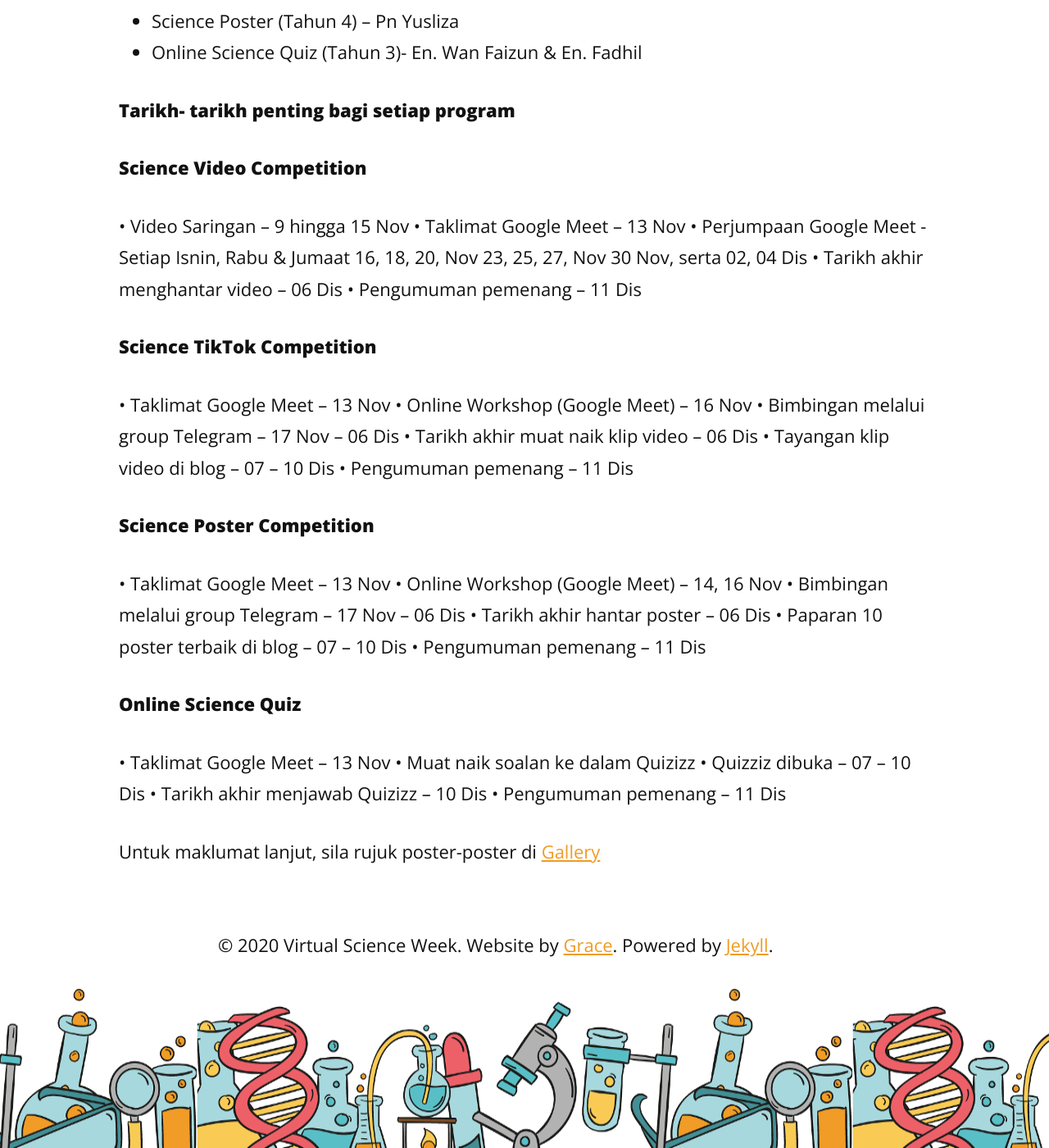
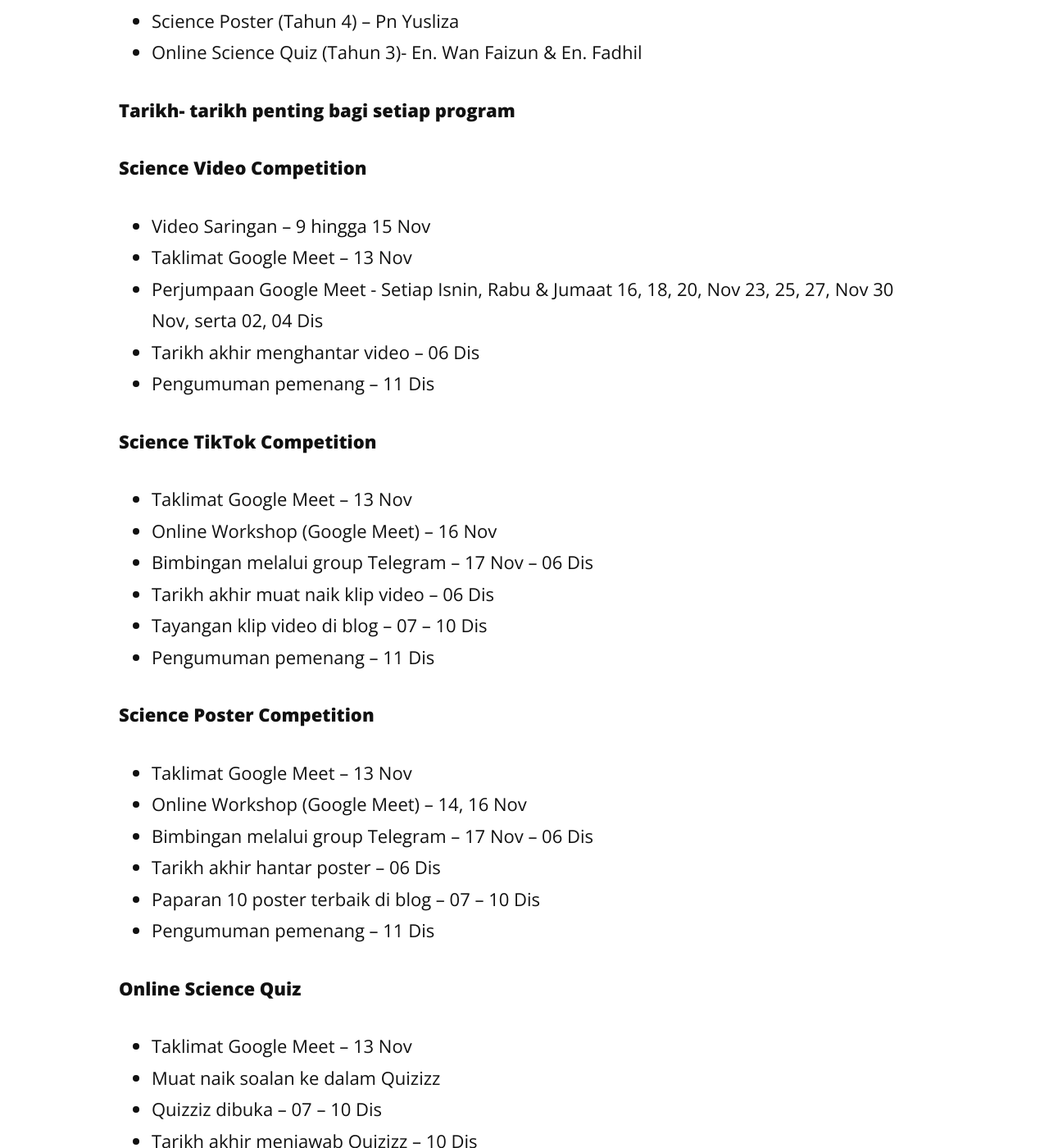
Before and after one commit to evangelistagrace/VSW2020, a Jekyll site: the page built from about.md, in a window 1280 px wide and 1400 px high, scrolled down 2052 px. Shown: the whole window at 82% size. Built offline with Jekyll 4.4.1, drawn with Linux system fonts in a browser that asks for light colours; nearby versions of some CDN libraries; some of the changed text lies outside the part shown.

Commit message:
Update about.md

```diff
--- a/about.md
+++ b/about.md
@@ -35,39 +35,36 @@
 
 __Science Video Competition__
 
-•	Video Saringan – 9 hingga 15 Nov
-•	Taklimat Google Meet – 13 Nov
-•	Perjumpaan Google Meet  - Setiap Isnin, Rabu & Jumaat
+- Video Saringan – 9 hingga 15 Nov
+- Taklimat Google Meet – 13 Nov
+- Perjumpaan Google Meet  - Setiap Isnin, Rabu & Jumaat
 16, 18, 20, Nov
 23, 25, 27, Nov
 30 Nov, serta 02, 04 Dis
-•	Tarikh akhir menghantar video – 06 Dis
-•	Pengumuman pemenang – 11 Dis
+- Tarikh akhir menghantar video – 06 Dis
+- Pengumuman pemenang – 11 Dis
 
 __Science TikTok Competition__
-
-•	Taklimat Google Meet – 13 Nov
-•	Online Workshop (Google Meet) – 16 Nov
-•	Bimbingan melalui group Telegram – 17 Nov – 06 Dis
-•	Tarikh akhir muat naik klip video – 06 Dis
-•	Tayangan klip video di blog – 07 – 10 Dis
-•	Pengumuman pemenang – 11 Dis
+- Taklimat Google Meet – 13 Nov
+- Online Workshop (Google Meet) – 16 Nov
+- Bimbingan melalui group Telegram – 17 Nov – 06 Dis
+- Tarikh akhir muat naik klip video – 06 Dis
+- Tayangan klip video di blog – 07 – 10 Dis
+- Pengumuman pemenang – 11 Dis
 
 __Science Poster Competition__
-
-•	Taklimat Google Meet – 13 Nov
-•	Online Workshop (Google Meet) – 14, 16 Nov
-•	Bimbingan melalui group Telegram – 17 Nov – 06 Dis
-•	Tarikh akhir hantar poster – 06 Dis
-•	Paparan 10 poster terbaik di blog – 07 – 10 Dis
-•	Pengumuman pemenang – 11 Dis
+- Taklimat Google Meet – 13 Nov
+- Online Workshop (Google Meet) – 14, 16 Nov
+- Bimbingan melalui group Telegram – 17 Nov – 06 Dis
+- Tarikh akhir hantar poster – 06 Dis
+- Paparan 10 poster terbaik di blog – 07 – 10 Dis
+- Pengumuman pemenang – 11 Dis
 
 __Online Science Quiz__
-
-•	Taklimat Google Meet – 13 Nov
-•	Muat naik soalan ke dalam Quizizz
-•	Quizziz dibuka – 07 – 10 Dis
-•	Tarikh akhir menjawab Quizizz – 10 Dis
-•	Pengumuman pemenang – 11 Dis
+- Taklimat Google Meet – 13 Nov
+- Muat naik soalan ke dalam Quizizz
+- Quizziz dibuka – 07 – 10 Dis
+- Tarikh akhir menjawab Quizizz – 10 Dis
+- Pengumuman pemenang – 11 Dis
 
 Untuk maklumat lanjut, sila rujuk poster-poster di [Gallery](http://vsw2020.site/gallery/)
```
